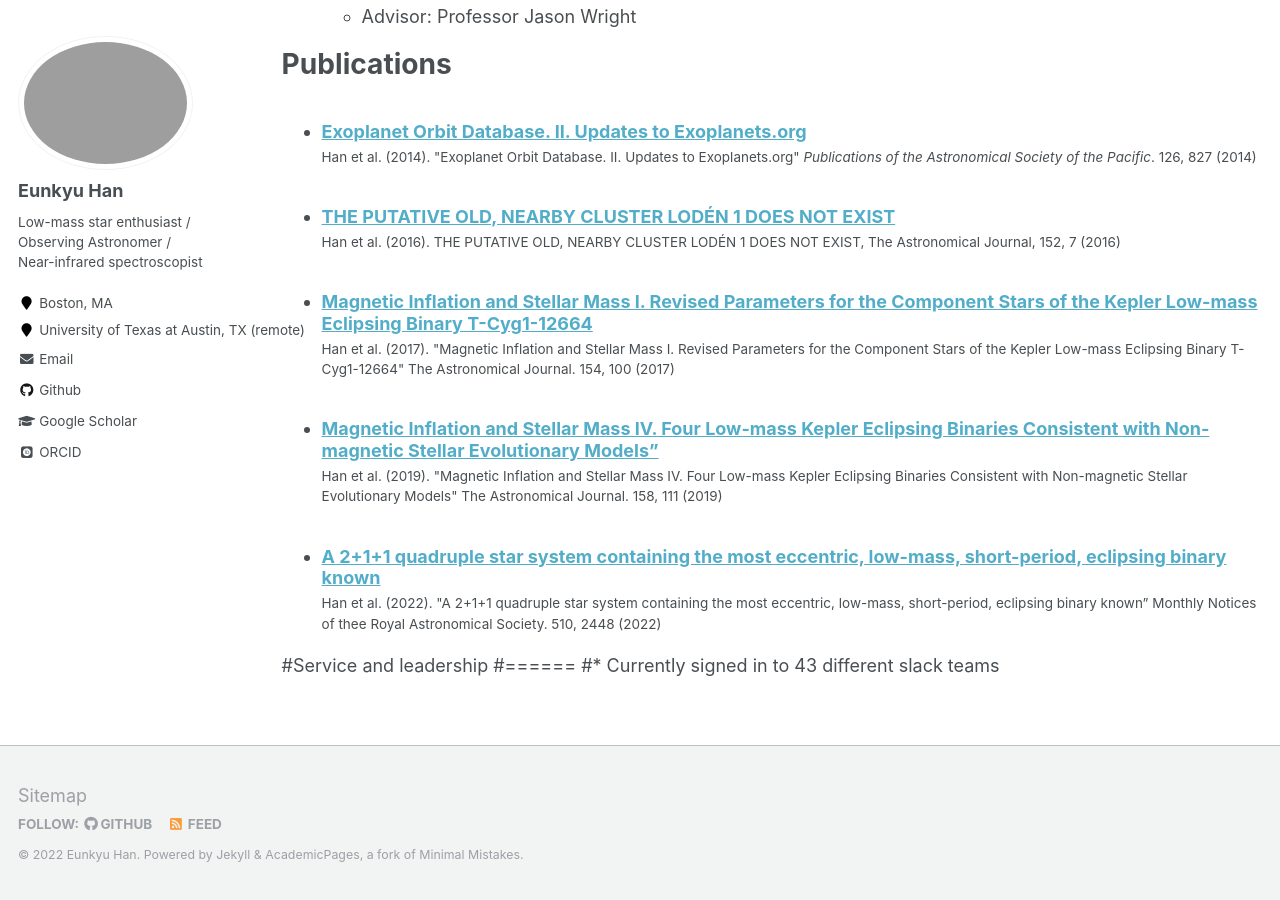
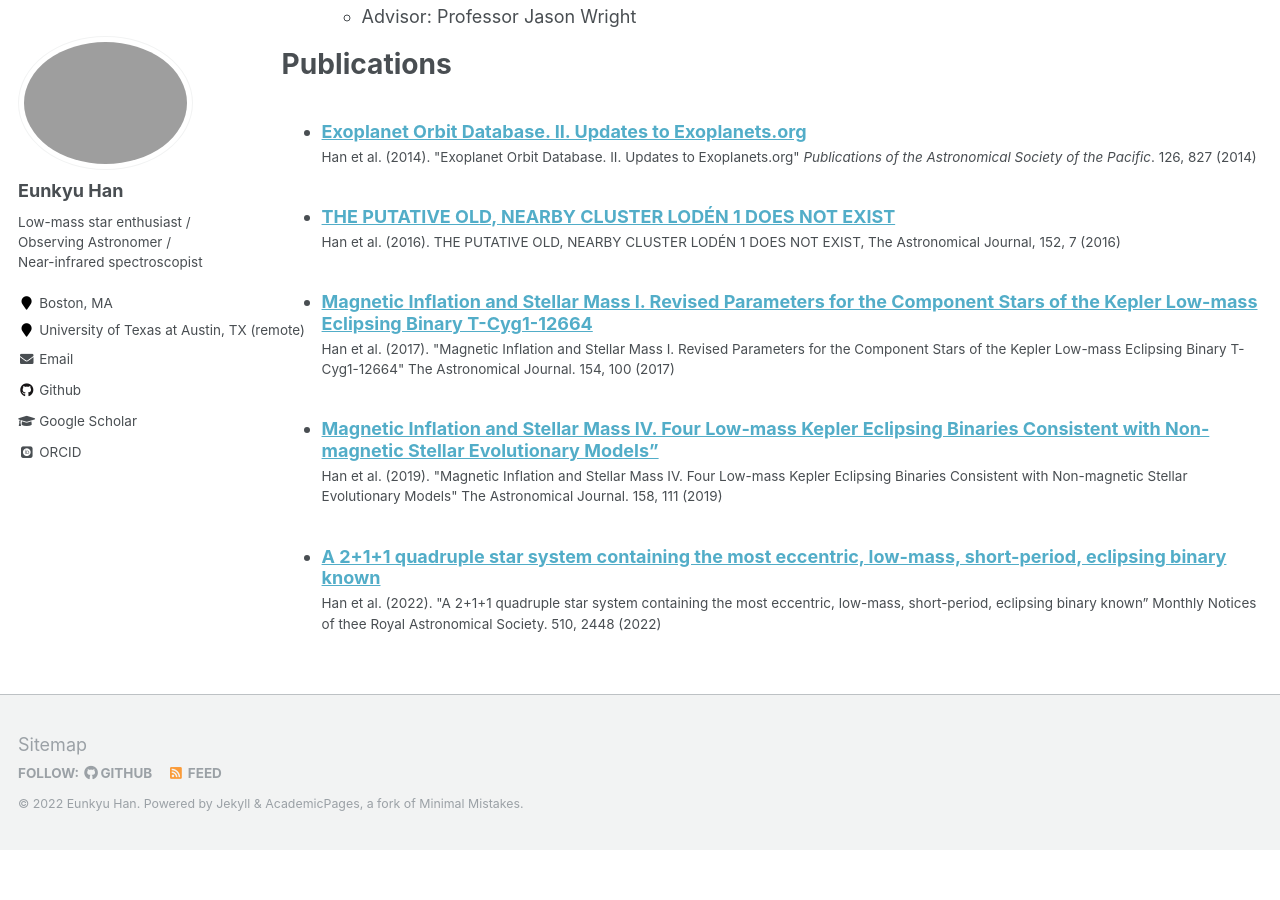
Before and after one commit to eunkyuh/eunkyuh.github.io, a Jekyll site: the page built from _pages/cv.md, in a window 1280 px wide and 900 px high, scrolled down 1080 px. Built offline with Jekyll 4.4.1, drawn with Linux system fonts in a browser that asks for light colours; some web fonts are replaced; after the commit the page ends 1930 px from its top, so only the background shows below that.

Commit message:
Update cv.md

```diff
--- a/_pages/cv.md
+++ b/_pages/cv.md
@@ -64,6 +64,7 @@ Publications
     {% include archive-single-cv.html %}
   {% endfor %}</ul> -->
 
-#Service and leadership
+<!-- #Service and leadership
 #======
 #* Currently signed in to 43 different slack teams
+ -->
```
